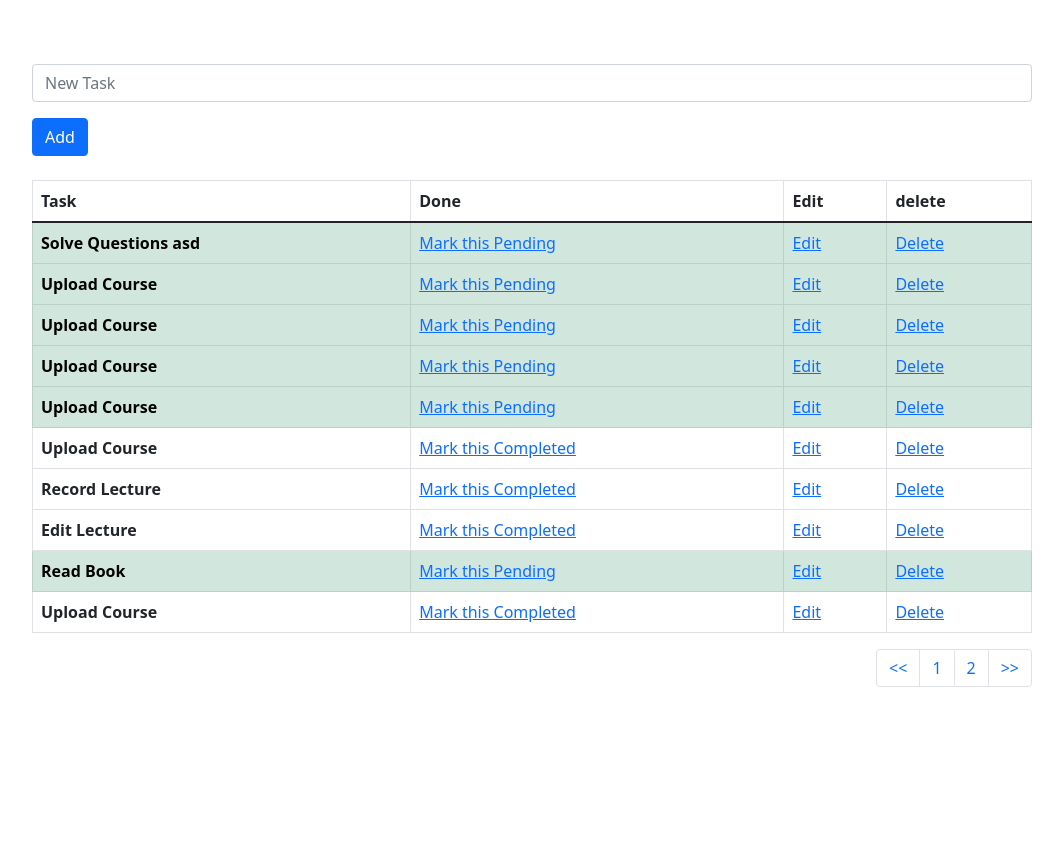
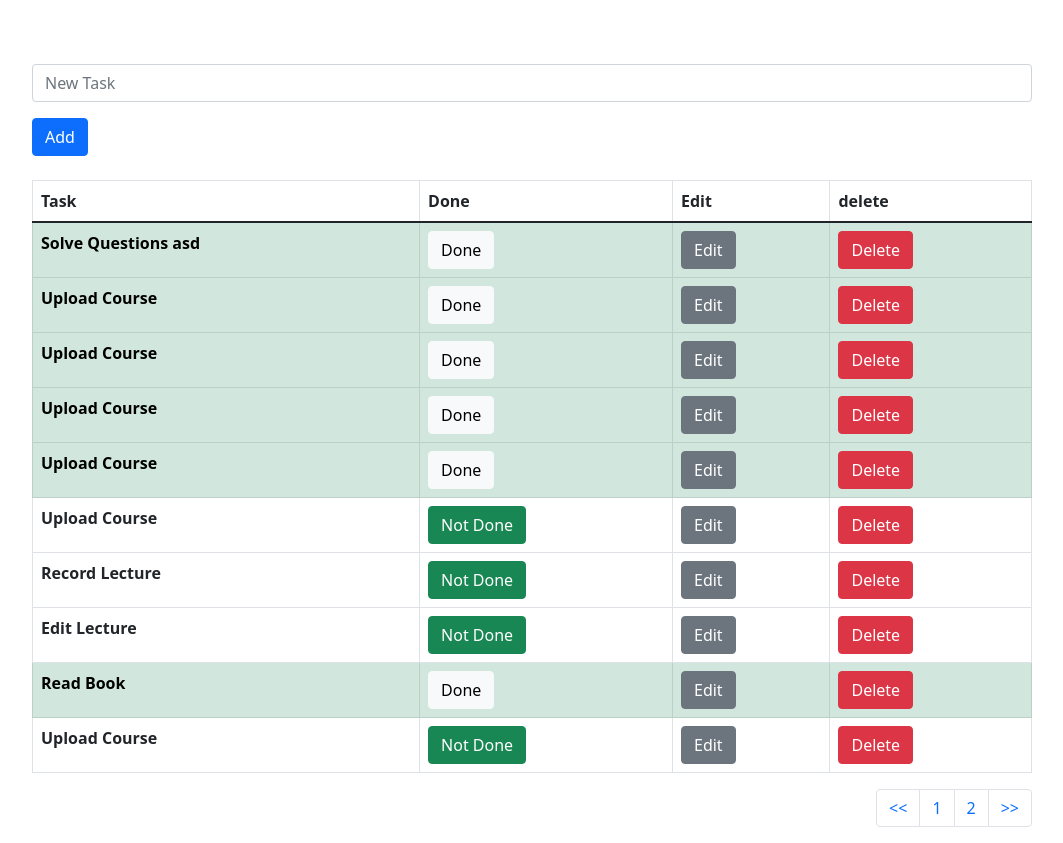
Before and after one commit to Keykubat60/taskmate, a Django app: page /todolist/ in a window 1280 px wide. Shown: the part 56-899 px from the top of the page, without its empty margins (108-1171 px from the left). Before the commit the page ends 743 px from the top, so only its background shows below. Run offline with Django 4.2, Linux system fonts and the light colour scheme; data comes from the database, SQL or seed files in the repository; both versions use the stored data as it was after the commit.

Commit message:
add Buttons to table (todolist)

```diff
--- a/taskmate/todolist_app/templates/todolist.html
+++ b/taskmate/todolist_app/templates/todolist.html
@@ -41,16 +41,16 @@
             {% if obj.done %}
                <tr class="table-success">
                     <th scope="row">{{obj.task}}</th>
-                        <td><a href="{% url 'pending_task' obj.id %}">Mark this Pending</a></td>
-                        <td><a href="{% url 'edit_task' obj.id %}">Edit</a></td>
-                        <td><a href="{% url 'delete_task' obj.id %}">Delete</a></td>
+                        <td><a href="{% url 'pending_task' obj.id %}"><button type="button" class="btn btn-light">Done</button></a></td>
+                        <td><a href="{% url 'edit_task' obj.id %}"><button type="button" class="btn btn-secondary">Edit</button></a></td>
+                        <td><a href="{% url 'delete_task' obj.id %}"><button type="button" class="btn btn-danger">Delete</button></a></td>
                 </tr>
             {% else %}
                 <tr>
                     <th scope="row">{{obj.task}}</th>
-                        <td><a href="{% url 'complete_task' obj.id %}">Mark this Completed</a></td>
-                        <td><a href="{% url 'edit_task' obj.id %}">Edit</a></td>
-                        <td><a href="{% url 'delete_task' obj.id %}">Delete</a> </td>
+                        <td><a href="{% url 'complete_task' obj.id %}"><button type="button" class="btn btn-success">Not Done</button></a></td>
+                        <td><a href="{% url 'edit_task' obj.id %}"><button type="button" class="btn btn-secondary">Edit</button></a></td>
+                        <td><a href="{% url 'delete_task' obj.id %}"><button type="button" class="btn btn-danger">Delete</button></a> </td>
                     </tr>
             {% endif %}
 
```
Also changed, not shown: taskmate/db.sqlite3.
